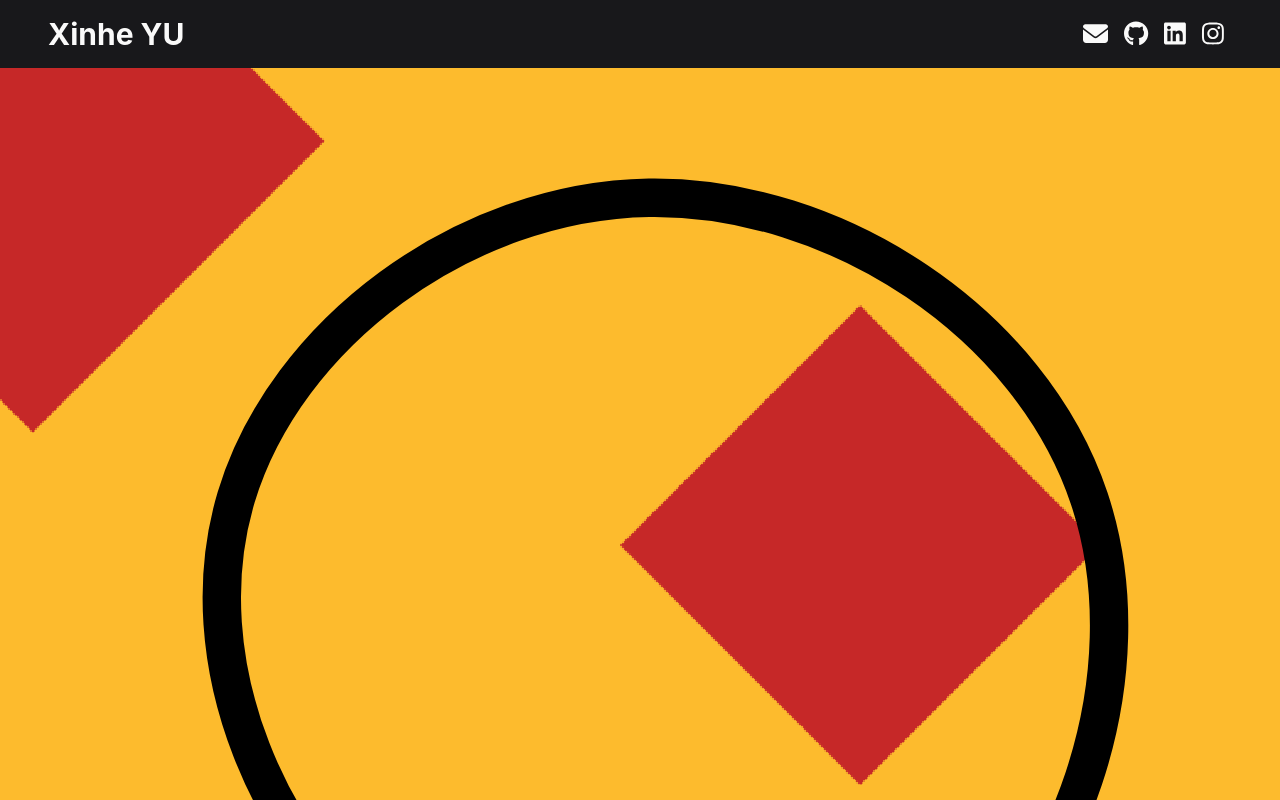
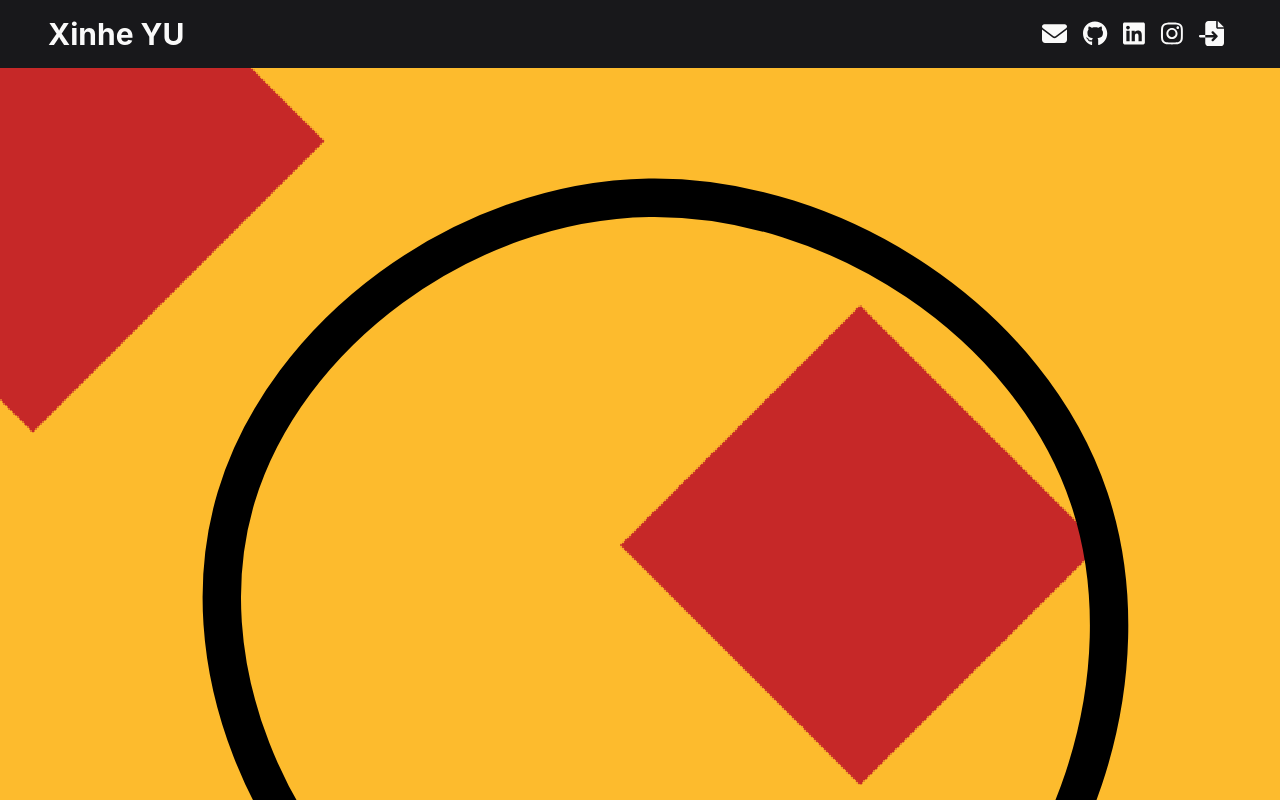
Before and after one commit to Xinhe-Yu/xinhe-yu.github.io, a React (Create React App) app: page / in a window 1280 px wide. Shown: the top 800 px of the page. Built offline with nearby package versions, Linux system fonts and the light colour scheme; the HTML template or start-up script is replaced by a standard one.

Commit message:
feat: add CV link to Navbar and include CV PDF file

```diff
--- a/src/components/Navbar.js
+++ b/src/components/Navbar.js
@@ -1,12 +1,13 @@
 /* import { useState, useEffect, useRef } from 'react'; */
 import { Box, HStack, Heading } from '@chakra-ui/react';
 import { FontAwesomeIcon } from "@fortawesome/react-fontawesome";
-import { faEnvelope } from "@fortawesome/free-solid-svg-icons";
+import { faEnvelope, faFileImport } from "@fortawesome/free-solid-svg-icons";
 import {
   faGithub,
   faLinkedin,
   faInstagram,
 } from "@fortawesome/free-brands-svg-icons";
+import cvPdf from "../assets/img/cv_Xinhe_Yu.pdf";
 
 const contacts = [
   {
@@ -28,12 +29,24 @@ const contacts = [
     icon: faInstagram,
     linkTo: "Instagram",
     url: "https://www.instagram.com/xiiiiiinhe",
+  },
+  {
+    icon: faFileImport,
+    linkTo: "CV",
+    url: cvPdf,
+    target: "_blank",
   }
 ]
 
 const Navbar = () => {
   const contactListItems = contacts.map(item => {
-		return <a href={item.url} key={item.linkTo} style={{ padding: 8 }}>
+    return <a
+      href={item.url}
+      key={item.linkTo}
+      style={{ padding: 8 }}
+      target={item.target}
+      rel={item.target === "_blank" ? "noopener noreferrer" : undefined}
+    >
       <FontAwesomeIcon icon={item.icon} size="lg" />
     </a>
   })
```
Also changed, not shown: 1 other file (tests, documents, lock files or other folders). Lines whose indentation alone changed are shown as unchanged.
